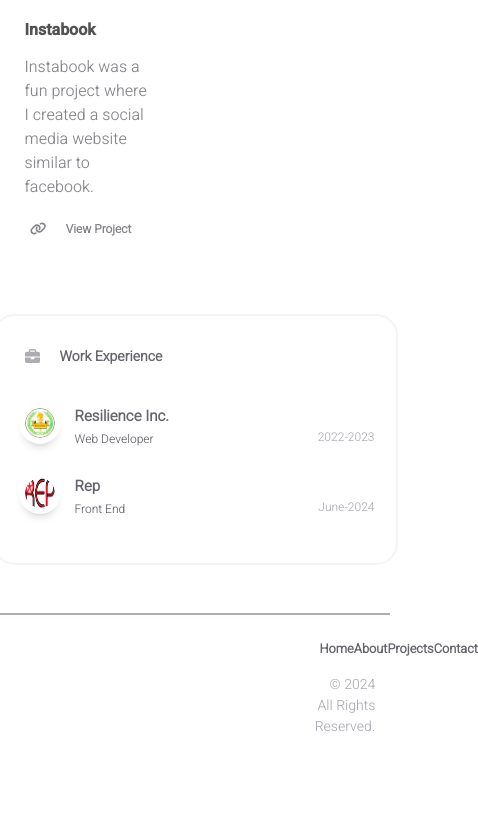
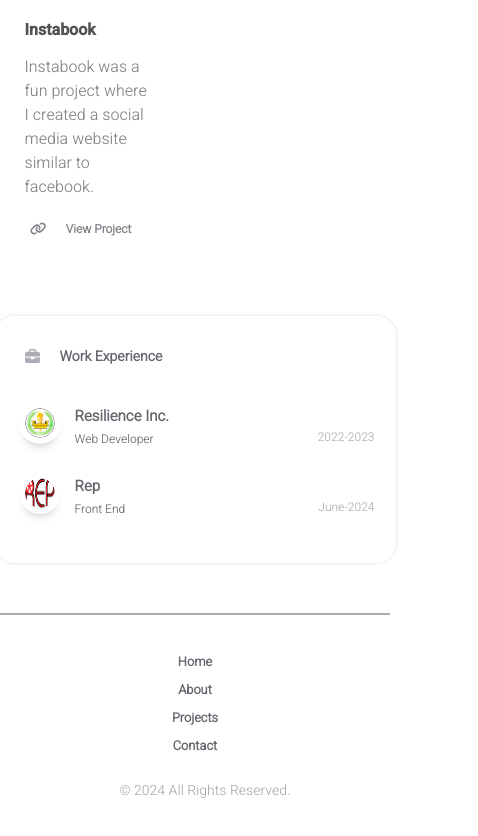
Before and after one commit to adighiero1/portafolio, a React (Create React App) app: page / in a window 390 px wide. Shown: the part 1311-2147 px from the top of the page, 478 px wide, since content can reach past the window. Before the commit the page ends 2059 px from the top, so only its background shows below. Built offline with nearby package versions, Linux system fonts and the light colour scheme.

Commit message:
fixed nav bar

```diff
--- a/src/components/common/styles/footer.css
+++ b/src/components/common/styles/footer.css
@@ -2,11 +2,12 @@
 
 .footer {
 	display: flex;
+	flex-wrap: wrap; /* Allow items to wrap to the next line */
 	padding-top: 25px;
 	margin-top: 50px;
 	padding-bottom: 25px;
 	align-items: center;
-	justify-content: center;
+	justify-content: space-between; /* Space between items */
 	padding-left: 300px;
 }
 
@@ -24,11 +25,14 @@
 	list-style: none;
 	justify-content: space-between;
 	align-items: center;
+	padding: 0; /* Remove default padding */
+	margin: 0; /* Remove default margin */
 }
 
 .footer-nav-link-item {
 	font-weight: bold;
 	font-size: 80%;
+	padding: 0 10px; /* Add padding for spacing */
 }
 
 .footer-nav-link-list a {
@@ -41,25 +45,42 @@
 }
 
 .footer-credits-text {
+	flex-basis: 50%; /* Ensure it takes half the width */
+	display: flex;
 	justify-content: flex-end;
 	color: var(--tertiary-color);
 	font-size: 14px;
 	text-align: right;
+	padding: 0 10px; /* Add padding for spacing */
 }
 
-@media (max-width: 600px) {
+@media (max-width: 800px) {
 	.footer {
-		flex-direction: column;
-		height: 85px;
+		flex-direction: column; /* Stack items vertically on smaller screens */
+		align-items: center; /* Center align the items */
+		padding-left: 0; /* Remove left padding */
 	}
 
-	.footer-links {
-		display: flex;
-		width: 100%;
-		justify-content: center;
+	.footer-links,
+	.footer-credits {
+		flex-basis: 100%; /* Full width */
+		text-align: center; /* Center align text */
+		margin: 10px 0; /* Add margin for spacing */
 	}
 
 	.footer-nav-link-list {
-		width: 100%;
+		flex-direction: column; /* Stack list items vertically */
+		align-items: center;
+		width: 100%; /* Full width */
+	}
+
+	.footer-nav-link-item {
+		margin: 5px 0; /* Space between items */
+	}
+
+	.footer-credits-text {
+		justify-content: center; /* Center align text */
+		width: 100%; /* Full width */
+		text-align: center; /* Center align text */
 	}
 }
```
